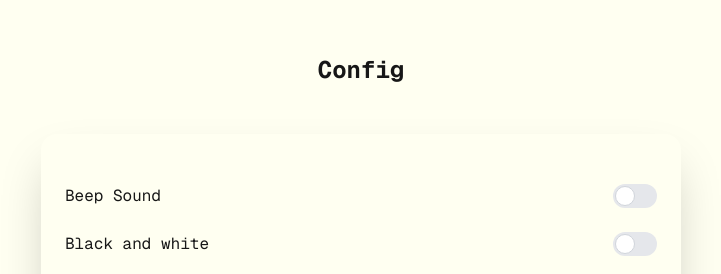
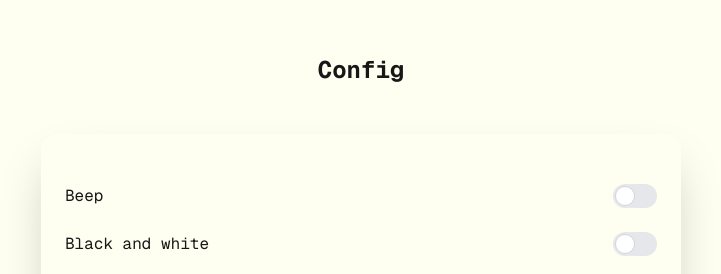
Before and after one commit to maslick/kameroon.next, a Next.js app: page /settings in a window 1280 px wide. Shown: the part 149-423 px from the top of the page, without its empty margins (279-1000 px from the left). Built offline with nearby package versions, Linux system fonts and the light colour scheme.

Commit message:
fix align center

```diff
--- a/app/scan/page.js
+++ b/app/scan/page.js
@@ -96,7 +96,7 @@ export default function ScanCodePage() {
               Stop
             </button>
           }
-          {!isCameraOpen ?
+
           <button
             onClick={() => router.push('/settings')}
             className="rounded-full w-12 h-12 flex items-center justify-center bg-foreground text-background hover:bg-[#383838] dark:hover:bg-[#ccc] shadow-lg transition-all z-50"
@@ -116,7 +116,7 @@ export default function ScanCodePage() {
                 d="M14.7 6.3a1 1 0 0 0 0 1.4l1.6 1.6a1 1 0 0 0 1.4 0l3.77-3.77a6 6 0 0 1-7.94 7.94l-6.91 6.91a2.12 2.12 0 0 1-3-3l6.91-6.91a6 6 0 0 1 7.94-7.94l-3.76 3.76z"/>
             </svg>
           </button>
-            : ""}
+
 
           <a href="/"
              className="rounded-full w-12 h-12 flex items-center justify-center bg-foreground text-background hover:bg-[#383838] dark:hover:bg-[#ccc] shadow-lg transition-all z-50">
--- a/app/settings/page.js
+++ b/app/settings/page.js
@@ -38,7 +38,7 @@ export default function SettingsPage() {
             <div className="space-y-6">
               {/* Beep Setting */}
               <div className="flex items-center justify-between pt-2.5">
-                <label className="text-pretty">Beep Sound</label>
+                <label className="text-pretty">Beep</label>
                 <label className="relative inline-flex items-center cursor-pointer">
                   <input
                     type="checkbox"
@@ -88,9 +88,10 @@ export default function SettingsPage() {
                       className="w-[200px] bg-gray-50 border border-gray-300 text-gray-900 text-pretty rounded-lg p-4 dark:bg-gray-700 dark:border-gray-600 dark:placeholder-gray-400 dark:text-white appearance-none focus:outline-none"
                       value={settings.crossHairStyle}
                       onChange={(e) => updateSettings('crossHairStyle', e.target.value)}
+                      style={{ textAlignLast: 'center', direction: 'rtl'}}
                     >
-                      <option value="rectangular" className="text-center">Rectangular</option>
-                      <option value="square" className="text-center">Square</option>
+                      <option value="rectangular" className="text-center direction-ltr" style={{direction: 'ltr'}}>Rectangular</option>
+                      <option value="square" className="text-center direction-ltr" style={{direction: 'ltr'}}>Square</option>
                     </select>
                   </div>
                 )}
```
Lines whose indentation alone changed are shown as unchanged.
